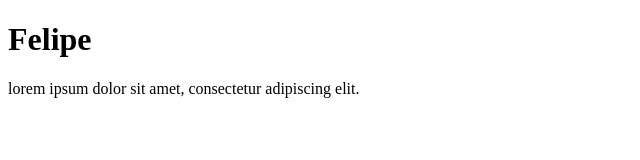
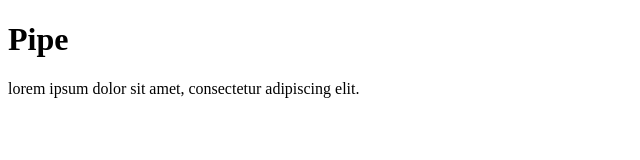
Before and after one commit to bermupipe07-dotcom/Git_2, a plain HTML site: page index.html in a window 1280 px wide. Shown: the full height of the page, 0-640 px from the left. Drawn offline with Linux system fonts and the light colour scheme.

Commit message:
Actualizar

```diff
--- a/index.html
+++ b/index.html
@@ -6,7 +6,7 @@
     <title>Document</title>
 </head>
 <body>
-    <h1>Felipe</h1>
+    <h1>Pipe</h1>
     <p>lorem ipsum dolor sit amet, consectetur adipiscing elit.</p>
 </body>
 </html>
```
